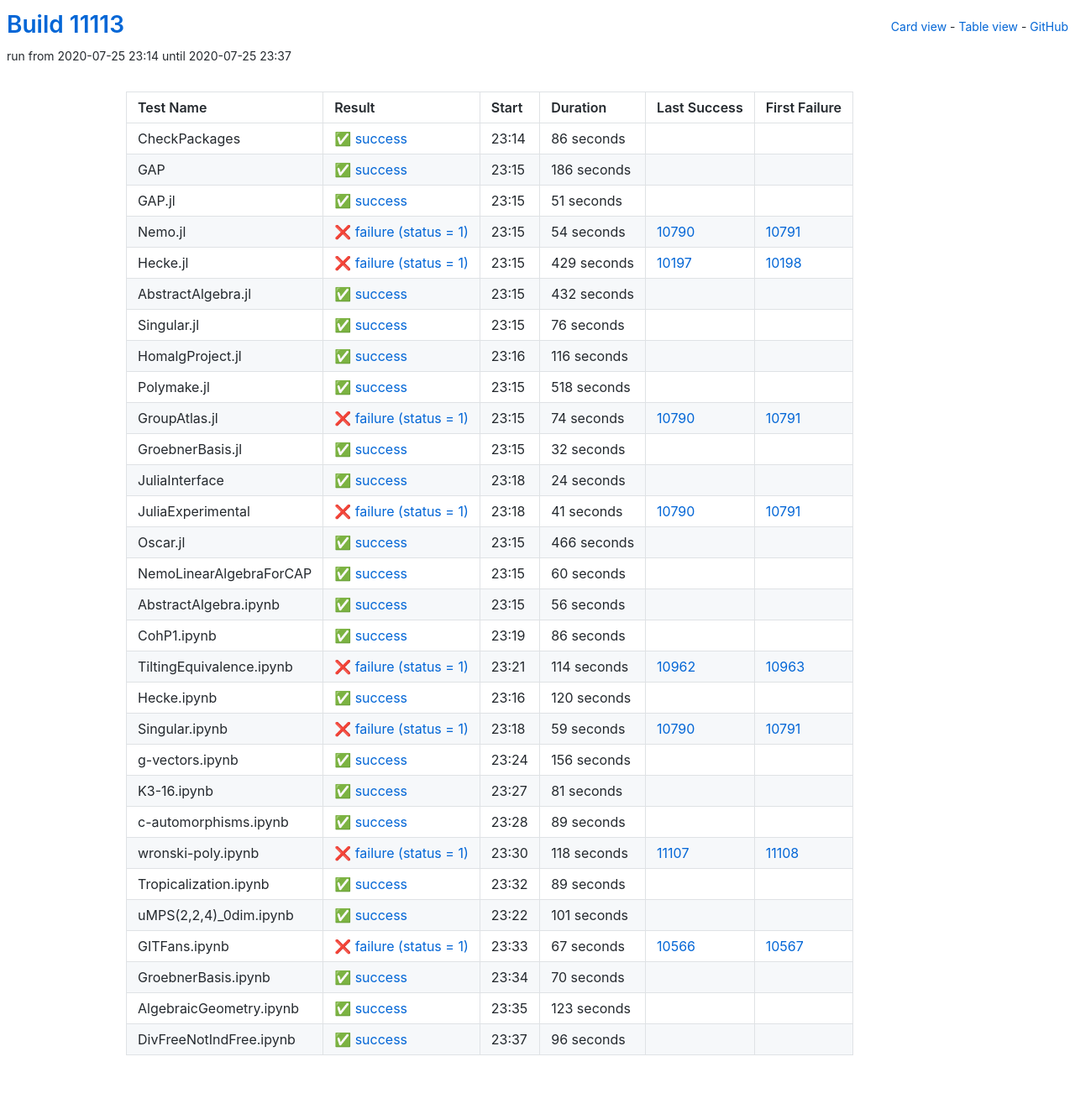
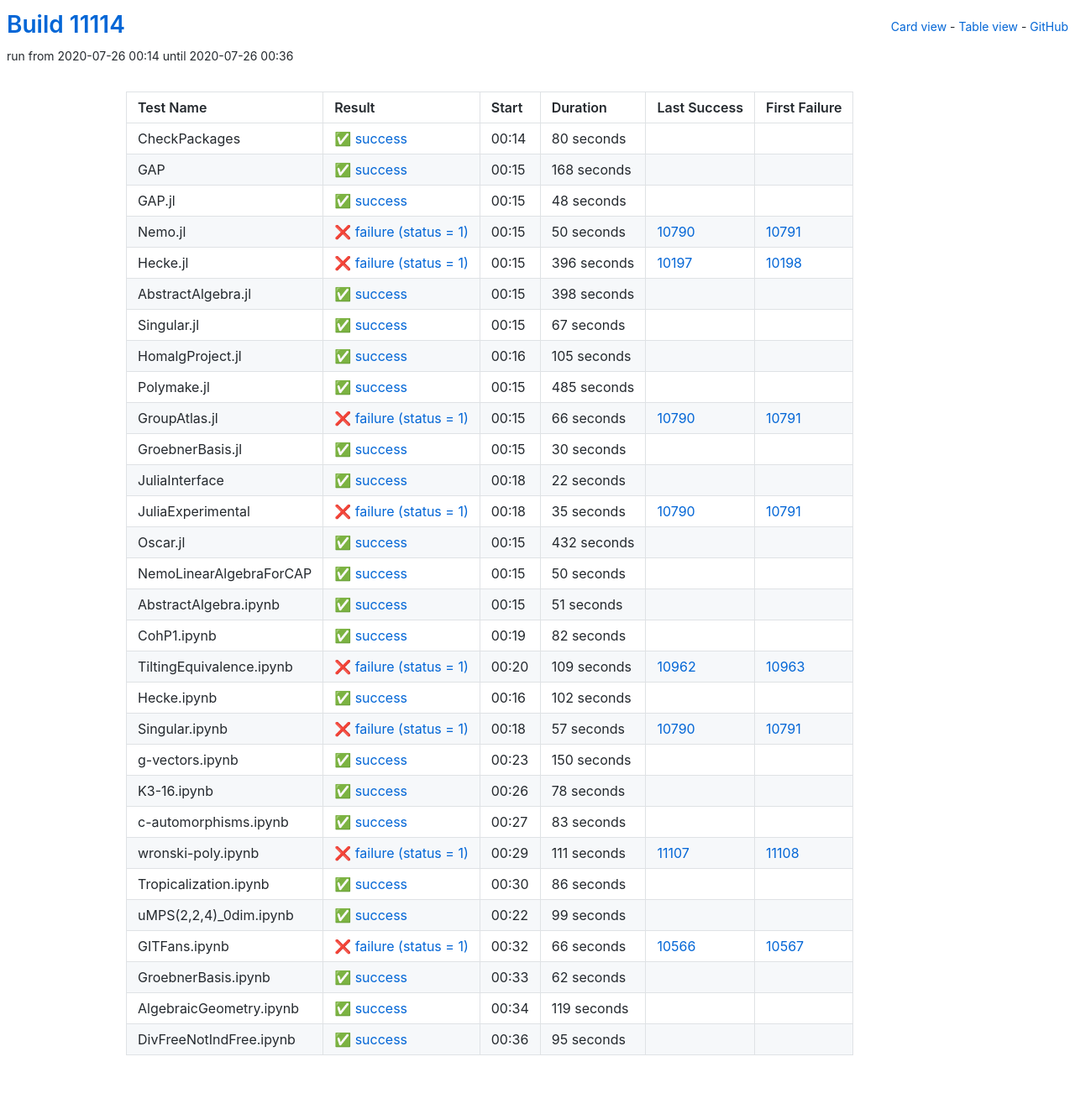
Before and after one commit to oscar-system/oscar-ci-status, a Jekyll site: the page built from table.html, in a window 1280 px wide. Shown: the whole page at 84% size. Built offline with Jekyll 4.4.1, drawn with Linux system fonts in a browser that asks for light colours; some of the changed lines change nothing that is shown.

Commit message:
Build #11114

```diff
--- a/_data/ci.yml
+++ b/_data/ci.yml
@@ -1,6 +1,6 @@
 ---
-build: 11113
-build_url: https://oscarci.mathematik.uni-kl.de/job/oscar/11113/
+build: 11114
+build_url: https://oscarci.mathematik.uni-kl.de/job/oscar/11114/
 job: oscar
 organization: oscar-system
 repo: oscar-ci-status
@@ -8,8 +8,296 @@
 tests:
 - name: CheckPackages
   id: checkpackages
-  log: https://oscarci.mathematik.uni-kl.de/job/oscar/11113/artifact/logs/build-11113/CheckPackages.log
-  start: 2020-07-25 23:14
+  log: https://oscarci.mathematik.uni-kl.de/job/oscar/11114/artifact/logs/build-11114/CheckPackages.log
+  start: 2020-07-26 00:14
+  success: true
+  exitcode: 0
+  status: success
+  duration: 80
+  last_success: false
+  last_success_url:
+  first_failure: false
+  first_failure_url:
+- name: GAP
+  id: gap
+  log: https://oscarci.mathematik.uni-kl.de/job/oscar/11114/artifact/logs/build-11114/GAP.log
+  start: 2020-07-26 00:15
+  success: true
+  exitcode: 0
+  status: success
+  duration: 168
+  last_success: false
+  last_success_url:
+  first_failure: false
+  first_failure_url:
+- name: GAP.jl
+  id: gap-jl
+  log: https://oscarci.mathematik.uni-kl.de/job/oscar/11114/artifact/logs/build-11114/GAP.jl.log
+  start: 2020-07-26 00:15
+  success: true
+  exitcode: 0
+  status: success
+  duration: 48
+  last_success: false
+  last_success_url:
+  first_failure: false
+  first_failure_url:
+- name: Nemo.jl
+  id: nemo-jl
+  log: https://oscarci.mathematik.uni-kl.de/job/oscar/11114/artifact/logs/build-11114/Nemo.jl.log
+  start: 2020-07-26 00:15
+  success: false
+  exitcode: 1
+  status: failure
+  duration: 50
+  last_success: 10790
+  last_success_url: https://oscarci.mathematik.uni-kl.de/job/oscar/10790/
+  first_failure: 10791
+  first_failure_url: https://oscarci.mathematik.uni-kl.de/job/oscar/10791/
+- name: Hecke.jl
+  id: hecke-jl
+  log: https://oscarci.mathematik.uni-kl.de/job/oscar/11114/artifact/logs/build-11114/Hecke.jl.log
+  start: 2020-07-26 00:15
+  success: false
+  exitcode: 1
+  status: failure
+  duration: 396
+  last_success: 10197
+  last_success_url: https://oscarci.mathematik.uni-kl.de/job/oscar/10197/
+  first_failure: 10198
+  first_failure_url: https://oscarci.mathematik.uni-kl.de/job/oscar/10198/
+- name: AbstractAlgebra.jl
+  id: abstractalgebra-jl
+  log: https://oscarci.mathematik.uni-kl.de/job/oscar/11114/artifact/logs/build-11114/AbstractAlgebra.jl.log
+  start: 2020-07-26 00:15
+  success: true
+  exitcode: 0
+  status: success
+  duration: 398
+  last_success: false
+  last_success_url:
+  first_failure: false
+  first_failure_url:
+- name: Singular.jl
+  id: singular-jl
+  log: https://oscarci.mathematik.uni-kl.de/job/oscar/11114/artifact/logs/build-11114/Singular.jl.log
+  start: 2020-07-26 00:15
+  success: true
+  exitcode: 0
+  status: success
+  duration: 67
+  last_success: false
+  last_success_url:
+  first_failure: false
+  first_failure_url:
+- name: HomalgProject.jl
+  id: homalgproject-jl
+  log: https://oscarci.mathematik.uni-kl.de/job/oscar/11114/artifact/logs/build-11114/HomalgProject.jl.log
+  start: 2020-07-26 00:16
+  success: true
+  exitcode: 0
+  status: success
+  duration: 105
+  last_success: false
+  last_success_url:
+  first_failure: false
+  first_failure_url:
+- name: Polymake.jl
+  id: polymake-jl
+  log: https://oscarci.mathematik.uni-kl.de/job/oscar/11114/artifact/logs/build-11114/Polymake.jl.log
+  start: 2020-07-26 00:15
+  success: true
+  exitcode: 0
+  status: success
+  duration: 485
+  last_success: false
+  last_success_url:
+  first_failure: false
+  first_failure_url:
+- name: GroupAtlas.jl
+  id: groupatlas-jl
+  log: https://oscarci.mathematik.uni-kl.de/job/oscar/11114/artifact/logs/build-11114/GroupAtlas.jl.log
+  start: 2020-07-26 00:15
+  success: false
+  exitcode: 1
+  status: failure
+  duration: 66
+  last_success: 10790
+  last_success_url: https://oscarci.mathematik.uni-kl.de/job/oscar/10790/
+  first_failure: 10791
+  first_failure_url: https://oscarci.mathematik.uni-kl.de/job/oscar/10791/
+- name: GroebnerBasis.jl
+  id: groebnerbasis-jl
+  log: https://oscarci.mathematik.uni-kl.de/job/oscar/11114/artifact/logs/build-11114/GroebnerBasis.jl.log
+  start: 2020-07-26 00:15
+  success: true
+  exitcode: 0
+  status: success
+  duration: 30
+  last_success: false
+  last_success_url:
+  first_failure: false
+  first_failure_url:
+- name: JuliaInterface
+  id: juliainterface
+  log: https://oscarci.mathematik.uni-kl.de/job/oscar/11114/artifact/logs/build-11114/JuliaInterface.log
+  start: 2020-07-26 00:18
+  success: true
+  exitcode: 0
+  status: success
+  duration: 22
+  last_success: false
+  last_success_url:
+  first_failure: false
+  first_failure_url:
+- name: JuliaExperimental
+  id: juliaexperimental
+  log: https://oscarci.mathematik.uni-kl.de/job/oscar/11114/artifact/logs/build-11114/JuliaExperimental.log
+  start: 2020-07-26 00:18
+  success: false
+  exitcode: 1
+  status: failure
+  duration: 35
+  last_success: 10790
+  last_success_url: https://oscarci.mathematik.uni-kl.de/job/oscar/10790/
+  first_failure: 10791
+  first_failure_url: https://oscarci.mathematik.uni-kl.de/job/oscar/10791/
+- name: Oscar.jl
+  id: oscar-jl
+  log: https://oscarci.mathematik.uni-kl.de/job/oscar/11114/artifact/logs/build-11114/Oscar.jl.log
+  start: 2020-07-26 00:15
+  success: true
+  exitcode: 0
+  status: success
+  duration: 432
+  last_success: false
+  last_success_url:
+  first_failure: false
+  first_failure_url:
+- name: NemoLinearAlgebraForCAP
+  id: nemolinearalgebraforcap
+  log: https://oscarci.mathematik.uni-kl.de/job/oscar/11114/artifact/logs/build-11114/NemoLinearAlgebraForCAP.log
+  start: 2020-07-26 00:15
+  success: true
+  exitcode: 0
+  status: success
+  duration: 50
+  last_success: false
+  last_success_url:
+  first_failure: false
+  first_failure_url:
+- name: AbstractAlgebra.ipynb
+  id: abstractalgebra-ipynb
+  log: https://oscarci.mathematik.uni-kl.de/job/oscar/11114/artifact/logs/build-11114/AbstractAlgebra.ipynb.log
+  start: 2020-07-26 00:15
+  success: true
+  exitcode: 0
+  status: success
+  duration: 51
+  last_success: false
+  last_success_url:
+  first_failure: false
+  first_failure_url:
+- name: CohP1.ipynb
+  id: cohp1-ipynb
+  log: https://oscarci.mathematik.uni-kl.de/job/oscar/11114/artifact/logs/build-11114/CohP1.ipynb.log
+  start: 2020-07-26 00:19
+  success: true
+  exitcode: 0
+  status: success
+  duration: 82
+  last_success: false
+  last_success_url:
+  first_failure: false
+  first_failure_url:
+- name: TiltingEquivalence.ipynb
+  id: tiltingequivalence-ipynb
+  log: https://oscarci.mathematik.uni-kl.de/job/oscar/11114/artifact/logs/build-11114/TiltingEquivalence.ipynb.log
+  start: 2020-07-26 00:20
+  success: false
+  exitcode: 1
+  status: failure
+  duration: 109
+  last_success: 10962
+  last_success_url: https://oscarci.mathematik.uni-kl.de/job/oscar/10962/
+  first_failure: 10963
+  first_failure_url: https://oscarci.mathematik.uni-kl.de/job/oscar/10963/
+- name: Hecke.ipynb
+  id: hecke-ipynb
+  log: https://oscarci.mathematik.uni-kl.de/job/oscar/11114/artifact/logs/build-11114/Hecke.ipynb.log
+  start: 2020-07-26 00:16
+  success: true
+  exitcode: 0
+  status: success
+  duration: 102
+  last_success: false
+  last_success_url:
+  first_failure: false
+  first_failure_url:
+- name: Singular.ipynb
+  id: singular-ipynb
+  log: https://oscarci.mathematik.uni-kl.de/job/oscar/11114/artifact/logs/build-11114/Singular.ipynb.log
+  start: 2020-07-26 00:18
+  success: false
+  exitcode: 1
+  status: failure
+  duration: 57
+  last_success: 10790
+  last_success_url: https://oscarci.mathematik.uni-kl.de/job/oscar/10790/
+  first_failure: 10791
+  first_failure_url: https://oscarci.mathematik.uni-kl.de/job/oscar/10791/
+- name: g-vectors.ipynb
+  id: g-vectors-ipynb
+  log: https://oscarci.mathematik.uni-kl.de/job/oscar/11114/artifact/logs/build-11114/g-vectors.ipynb.log
+  start: 2020-07-26 00:23
+  success: true
+  exitcode: 0
+  status: success
+  duration: 150
+  last_success: false
+  last_success_url:
+  first_failure: false
+  first_failure_url:
+- name: K3-16.ipynb
+  id: k3-16-ipynb
+  log: https://oscarci.mathematik.uni-kl.de/job/oscar/11114/artifact/logs/build-11114/K3-16.ipynb.log
+  start: 2020-07-26 00:26
+  success: true
+  exitcode: 0
+  status: success
+  duration: 78
+  last_success: false
+  last_success_url:
+  first_failure: false
+  first_failure_url:
+- name: c-automorphisms.ipynb
+  id: c-automorphisms-ipynb
+  log: https://oscarci.mathematik.uni-kl.de/job/oscar/11114/artifact/logs/build-11114/c-automorphisms.ipynb.log
+  start: 2020-07-26 00:27
+  success: true
+  exitcode: 0
+  status: success
+  duration: 83
+  last_success: false
+  last_success_url:
+  first_failure: false
+  first_failure_url:
+- name: wronski-poly.ipynb
+  id: wronski-poly-ipynb
+  log: https://oscarci.mathematik.uni-kl.de/job/oscar/11114/artifact/logs/build-11114/wronski-poly.ipynb.log
+  start: 2020-07-26 00:29
+  success: false
+  exitcode: 1
+  status: failure
+  duration: 111
+  last_success: 11107
+  last_success_url: https://oscarci.mathematik.uni-kl.de/job/oscar/11107/
+  first_failure: 11108
+  first_failure_url: https://oscarci.mathematik.uni-kl.de/job/oscar/11108/
+- name: Tropicalization.ipynb
+  id: tropicalization-ipynb
+  log: https://oscarci.mathematik.uni-kl.de/job/oscar/11114/artifact/logs/build-11114/Tropicalization.ipynb.log
+  start: 2020-07-26 00:30
   success: true
   exitcode: 0
   status: success
@@ -18,350 +306,62 @@
   last_success_url:
   first_failure: false
   first_failure_url:
-- name: GAP
-  id: gap
-  log: https://oscarci.mathematik.uni-kl.de/job/oscar/11113/artifact/logs/build-11113/GAP.log
-  start: 2020-07-25 23:15
+- name: uMPS(2,2,4)_0dim.ipynb
+  id: umps-2-2-4-0dim-ipynb
+  log: https://oscarci.mathematik.uni-kl.de/job/oscar/11114/artifact/logs/build-11114/uMPS-2-2-4-_0dim.ipynb.log
+  start: 2020-07-26 00:22
   success: true
   exitcode: 0
   status: success
-  duration: 186
-  last_success: false
-  last_success_url:
-  first_failure: false
-  first_failure_url:
-- name: GAP.jl
-  id: gap-jl
-  log: https://oscarci.mathematik.uni-kl.de/job/oscar/11113/artifact/logs/build-11113/GAP.jl.log
-  start: 2020-07-25 23:15
-  success: true
-  exitcode: 0
-  status: success
-  duration: 51
-  last_success: false
-  last_success_url:
-  first_failure: false
-  first_failure_url:
-- name: Nemo.jl
-  id: nemo-jl
-  log: https://oscarci.mathematik.uni-kl.de/job/oscar/11113/artifact/logs/build-11113/Nemo.jl.log
-  start: 2020-07-25 23:15
-  success: false
-  exitcode: 1
-  status: failure
-  duration: 54
-  last_success: 10790
-  last_success_url: https://oscarci.mathematik.uni-kl.de/job/oscar/10790/
-  first_failure: 10791
-  first_failure_url: https://oscarci.mathematik.uni-kl.de/job/oscar/10791/
-- name: Hecke.jl
-  id: hecke-jl
-  log: https://oscarci.mathematik.uni-kl.de/job/oscar/11113/artifact/logs/build-11113/Hecke.jl.log
-  start: 2020-07-25 23:15
-  success: false
-  exitcode: 1
-  status: failure
-  duration: 429
-  last_success: 10197
-  last_success_url: https://oscarci.mathematik.uni-kl.de/job/oscar/10197/
-  first_failure: 10198
-  first_failure_url: https://oscarci.mathematik.uni-kl.de/job/oscar/10198/
-- name: AbstractAlgebra.jl
-  id: abstractalgebra-jl
-  log: https://oscarci.mathematik.uni-kl.de/job/oscar/11113/artifact/logs/build-11113/AbstractAlgebra.jl.log
-  start: 2020-07-25 23:15
-  success: true
-  exitcode: 0
-  status: success
-  duration: 432
-  last_success: false
-  last_success_url:
-  first_failure: false
-  first_failure_url:
-- name: Singular.jl
-  id: singular-jl
-  log: https://oscarci.mathematik.uni-kl.de/job/oscar/11113/artifact/logs/build-11113/Singular.jl.log
-  start: 2020-07-25 23:15
-  success: true
-  exitcode: 0
-  status: success
-  duration: 76
-  last_success: false
-  last_success_url:
-  first_failure: false
-  first_failure_url:
-- name: HomalgProject.jl
-  id: homalgproject-jl
-  log: https://oscarci.mathematik.uni-kl.de/job/oscar/11113/artifact/logs/build-11113/HomalgProject.jl.log
-  start: 2020-07-25 23:16
-  success: true
-  exitcode: 0
-  status: success
-  duration: 116
-  last_success: false
-  last_success_url:
-  first_failure: false
-  first_failure_url:
-- name: Polymake.jl
-  id: polymake-jl
-  log: https://oscarci.mathematik.uni-kl.de/job/oscar/11113/artifact/logs/build-11113/Polymake.jl.log
-  start: 2020-07-25 23:15
-  success: true
-  exitcode: 0
-  status: success
-  duration: 518
-  last_success: false
-  last_success_url:
-  first_failure: false
-  first_failure_url:
-- name: GroupAtlas.jl
-  id: groupatlas-jl
-  log: https://oscarci.mathematik.uni-kl.de/job/oscar/11113/artifact/logs/build-11113/GroupAtlas.jl.log
-  start: 2020-07-25 23:15
-  success: false
-  exitcode: 1
-  status: failure
-  duration: 74
-  last_success: 10790
-  last_success_url: https://oscarci.mathematik.uni-kl.de/job/oscar/10790/
-  first_failure: 10791
-  first_failure_url: https://oscarci.mathematik.uni-kl.de/job/oscar/10791/
-- name: GroebnerBasis.jl
-  id: groebnerbasis-jl
-  log: https://oscarci.mathematik.uni-kl.de/job/oscar/11113/artifact/logs/build-11113/GroebnerBasis.jl.log
-  start: 2020-07-25 23:15
-  success: true
-  exitcode: 0
-  status: success
-  duration: 32
-  last_success: false
-  last_success_url:
-  first_failure: false
-  first_failure_url:
-- name: JuliaInterface
-  id: juliainterface
-  log: https://oscarci.mathematik.uni-kl.de/job/oscar/11113/artifact/logs/build-11113/JuliaInterface.log
-  start: 2020-07-25 23:18
-  success: true
-  exitcode: 0
-  status: success
-  duration: 24
-  last_success: false
-  last_success_url:
-  first_failure: false
-  first_failure_url:
-- name: JuliaExperimental
-  id: juliaexperimental
-  log: https://oscarci.mathematik.uni-kl.de/job/oscar/11113/artifact/logs/build-11113/JuliaExperimental.log
-  start: 2020-07-25 23:18
-  success: false
-  exitcode: 1
-  status: failure
-  duration: 41
-  last_success: 10790
-  last_success_url: https://oscarci.mathematik.uni-kl.de/job/oscar/10790/
-  first_failure: 10791
-  first_failure_url: https://oscarci.mathematik.uni-kl.de/job/oscar/10791/
-- name: Oscar.jl
-  id: oscar-jl
-  log: https://oscarci.mathematik.uni-kl.de/job/oscar/11113/artifact/logs/build-11113/Oscar.jl.log
-  start: 2020-07-25 23:15
-  success: true
-  exitcode: 0
-  status: success
-  duration: 466
-  last_success: false
-  last_success_url:
-  first_failure: false
-  first_failure_url:
-- name: NemoLinearAlgebraForCAP
-  id: nemolinearalgebraforcap
-  log: https://oscarci.mathematik.uni-kl.de/job/oscar/11113/artifact/logs/build-11113/NemoLinearAlgebraForCAP.log
-  start: 2020-07-25 23:15
-  success: true
-  exitcode: 0
-  status: success
-  duration: 60
-  last_success: false
-  last_success_url:
-  first_failure: false
-  first_failure_url:
-- name: AbstractAlgebra.ipynb
-  id: abstractalgebra-ipynb
-  log: https://oscarci.mathematik.uni-kl.de/job/oscar/11113/artifact/logs/build-11113/AbstractAlgebra.ipynb.log
-  start: 2020-07-25 23:15
-  success: true
-  exitcode: 0
-  status: success
-  duration: 56
-  last_success: false
-  last_success_url:
-  first_failure: false
-  first_failure_url:
-- name: CohP1.ipynb
-  id: cohp1-ipynb
-  log: https://oscarci.mathematik.uni-kl.de/job/oscar/11113/artifact/logs/build-11113/CohP1.ipynb.log
-  start: 2020-07-25 23:19
-  success: true
-  exitcode: 0
-  status: success
-  duration: 86
-  last_success: false
-  last_success_url:
-  first_failure: false
-  first_failure_url:
-- name: TiltingEquivalence.ipynb
-  id: tiltingequivalence-ipynb
-  log: https://oscarci.mathematik.uni-kl.de/job/oscar/11113/artifact/logs/build-11113/TiltingEquivalence.ipynb.log
-  start: 2020-07-25 23:21
-  success: false
-  exitcode: 1
-  status: failure
-  duration: 114
-  last_success: 10962
-  last_success_url: https://oscarci.mathematik.uni-kl.de/job/oscar/10962/
-  first_failure: 10963
-  first_failure_url: https://oscarci.mathematik.uni-kl.de/job/oscar/10963/
-- name: Hecke.ipynb
-  id: hecke-ipynb
-  log: https://oscarci.mathematik.uni-kl.de/job/oscar/11113/artifact/logs/build-11113/Hecke.ipynb.log
-  start: 2020-07-25 23:16
-  success: true
-  exitcode: 0
-  status: success
-  duration: 120
-  last_success: false
-  last_success_url:
-  first_failure: false
-  first_failure_url:
-- name: Singular.ipynb
-  id: singular-ipynb
-  log: https://oscarci.mathematik.uni-kl.de/job/oscar/11113/artifact/logs/build-11113/Singular.ipynb.log
-  start: 2020-07-25 23:18
-  success: false
-  exitcode: 1
-  status: failure
-  duration: 59
-  last_success: 10790
-  last_success_url: https://oscarci.mathematik.uni-kl.de/job/oscar/10790/
-  first_failure: 10791
-  first_failure_url: https://oscarci.mathematik.uni-kl.de/job/oscar/10791/
-- name: g-vectors.ipynb
-  id: g-vectors-ipynb
-  log: https://oscarci.mathematik.uni-kl.de/job/oscar/11113/artifact/logs/build-11113/g-vectors.ipynb.log
-  start: 2020-07-25 23:24
-  success: true
-  exitcode: 0
-  status: success
-  duration: 156
-  last_success: false
-  last_success_url:
-  first_failure: false
-  first_failure_url:
-- name: K3-16.ipynb
-  id: k3-16-ipynb
-  log: https://oscarci.mathematik.uni-kl.de/job/oscar/11113/artifact/logs/build-11113/K3-16.ipynb.log
-  start: 2020-07-25 23:27
-  success: true
-  exitcode: 0
-  status: success
-  duration: 81
-  last_success: false
-  last_success_url:
-  first_failure: false
-  first_failure_url:
-- name: c-automorphisms.ipynb
-  id: c-automorphisms-ipynb
-  log: https://oscarci.mathematik.uni-kl.de/job/oscar/11113/artifact/logs/build-11113/c-automorphisms.ipynb.log
-  start: 2020-07-25 23:28
-  success: true
-  exitcode: 0
-  status: success
-  duration: 89
-  last_success: false
-  last_success_url:
-  first_failure: false
-  first_failure_url:
-- name: wronski-poly.ipynb
-  id: wronski-poly-ipynb
-  log: https://oscarci.mathematik.uni-kl.de/job/oscar/11113/artifact/logs/build-11113/wronski-poly.ipynb.log
-  start: 2020-07-25 23:30
-  success: false
-  exitcode: 1
-  status: failure
-  duration: 118
-  last_success: 11107
-  last_success_url: https://oscarci.mathematik.uni-kl.de/job/oscar/11107/
-  first_failure: 11108
-  first_failure_url: https://oscarci.mathematik.uni-kl.de/job/oscar/11108/
-- name: Tropicalization.ipynb
-  id: tropicalization-ipynb
-  log: https://oscarci.mathematik.uni-kl.de/job/oscar/11113/artifact/logs/build-11113/Tropicalization.ipynb.log
-  start: 2020-07-25 23:32
-  success: true
-  exitcode: 0
-  status: success
-  duration: 89
-  last_success: false
-  last_success_url:
-  first_failure: false
-  first_failure_url:
-- name: uMPS(2,2,4)_0dim.ipynb
-  id: umps-2-2-4-0dim-ipynb
-  log: https://oscarci.mathematik.uni-kl.de/job/oscar/11113/artifact/logs/build-11113/uMPS-2-2-4-_0dim.ipynb.log
-  start: 2020-07-25 23:22
-  success: true
-  exitcode: 0
-  status: success
-  duration: 101
+  duration: 99
   last_success: false
   last_success_url:
   first_failure: false
   first_failure_url:
 - name: GITFans.ipynb
   id: gitfans-ipynb
-  log: https://oscarci.mathematik.uni-kl.de/job/oscar/11113/artifact/logs/build-11113/GITFans.ipynb.log
-  start: 2020-07-25 23:33
+  log: https://oscarci.mathematik.uni-kl.de/job/oscar/11114/artifact/logs/build-11114/GITFans.ipynb.log
+  start: 2020-07-26 00:32
   success: false
   exitcode: 1
   status: failure
-  duration: 67
+  duration: 66
   last_success: 10566
   last_success_url: https://oscarci.mathematik.uni-kl.de/job/oscar/10566/
   first_failure: 10567
   first_failure_url: https://oscarci.mathematik.uni-kl.de/job/oscar/10567/
 - name: GroebnerBasis.ipynb
   id: groebnerbasis-ipynb
-  log: https://oscarci.mathematik.uni-kl.de/job/oscar/11113/artifact/logs/build-11113/GroebnerBasis.ipynb.log
-  start: 2020-07-25 23:34
+  log: https://oscarci.mathematik.uni-kl.de/job/oscar/11114/artifact/logs/build-11114/GroebnerBasis.ipynb.log
+  start: 2020-07-26 00:33
   success: true
   exitcode: 0
   status: success
-  duration: 70
+  duration: 62
   last_success: false
   last_success_url:
   first_failure: false
   first_failure_url:
 - name: AlgebraicGeometry.ipynb
   id: algebraicgeometry-ipynb
-  log: https://oscarci.mathematik.uni-kl.de/job/oscar/11113/artifact/logs/build-11113/AlgebraicGeometry.ipynb.log
-  start: 2020-07-25 23:35
+  log: https://oscarci.mathematik.uni-kl.de/job/oscar/11114/artifact/logs/build-11114/AlgebraicGeometry.ipynb.log
+  start: 2020-07-26 00:34
   success: true
   exitcode: 0
   status: success
-  duration: 123
+  duration: 119
   last_success: false
   last_success_url:
   first_failure: false
   first_failure_url:
 - name: DivFreeNotIndFree.ipynb
   id: divfreenotindfree-ipynb
-  log: https://oscarci.mathematik.uni-kl.de/job/oscar/11113/artifact/logs/build-11113/DivFreeNotIndFree.ipynb.log
-  start: 2020-07-25 23:37
+  log: https://oscarci.mathematik.uni-kl.de/job/oscar/11114/artifact/logs/build-11114/DivFreeNotIndFree.ipynb.log
+  start: 2020-07-26 00:36
   success: true
   exitcode: 0
   status: success
-  duration: 96
+  duration: 95
   last_success: false
   last_success_url:
   first_failure: false
```
Also changed, not shown: README.md.
